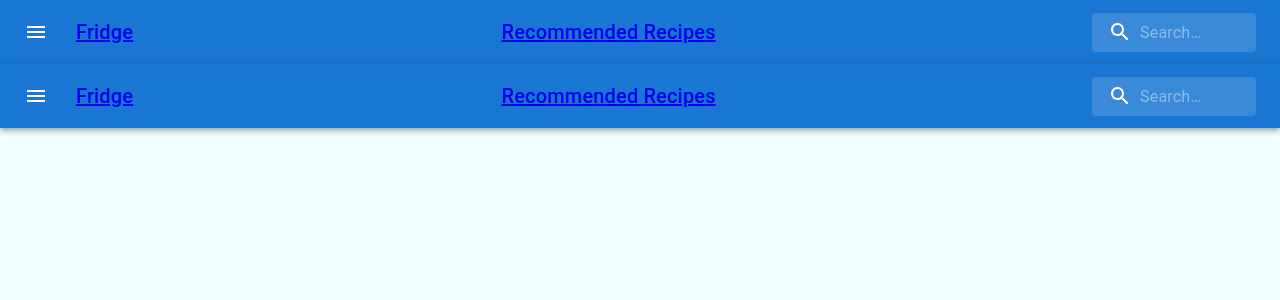
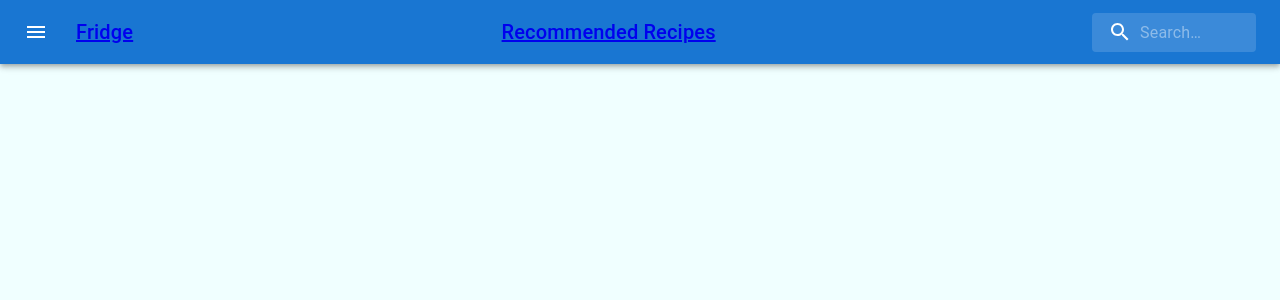
Before and after one commit to ybuchi/byomeals, a React (Create React App) app: page / in a window 1280 px wide. Shown: the top 300 px of the page. Built offline with nearby package versions, Linux system fonts and the light colour scheme; a web font is replaced by a local one.

Commit message:
Process of adding drawer

```diff
--- a/package.json
+++ b/package.json
@@ -5,6 +5,10 @@
   "dependencies": {
     "@emotion/react": "^11.8.2",
     "@emotion/styled": "^11.8.1",
+    "@fortawesome/fontawesome-svg-core": "^6.1.1",
+    "@fortawesome/free-solid-svg-icons": "^6.1.1",
+    "@fortawesome/react-fontawesome": "^0.1.18",
+    "@material-ui/core": "^4.12.3",
     "@mui/icons-material": "^5.5.1",
     "@mui/material": "^5.5.2",
     "@mui/styled-engine-sc": "^5.5.2",
@@ -27,7 +31,7 @@
     "build": "react-scripts build",
     "test": "react-scripts test",
     "eject": "react-scripts eject",
-    "server": "json-server --watch db.json -p 3001",
+    "server": "json-server --watch db.json -p 3004",
     "server2": "json-server --watch db2.json -p 4001",
     "server3": "json-server --watch db3.json -p 5001"
   },
--- a/public/index.html
+++ b/public/index.html
@@ -43,5 +43,6 @@
       To create a production bundle, use `npm run build` or `yarn build`.
     -->
     <script src="https://cdn.jsdelivr.net/npm/bootstrap@5.1.3/dist/js/bootstrap.bundle.min.js" integrity="sha384-ka7Sk0Gln4gmtz2MlQnikT1wXgYsOg+OMhuP+IlRH9sENBO0LRn5q+8nbTov4+1p" crossorigin="anonymous"></script>
+    <script src="https://kit.fontawesome.com/73a2f53a8a.js" crossorigin="anonymous"></script>
   </body>
 </html>
--- a/src/index.js
+++ b/src/index.js
@@ -16,7 +16,7 @@ render(
   <BrowserRouter>
     <Routes>
       <Route path="/" element={<App />}>
-        <Route index element={<App />}/>
+
         <Route path="fridge" element={<Fridge />} />
         <Route path="/recipes" element={<Recommended />} />
       </Route>
```
Also changed, not shown: src/Components/Drawer.js (added), 1 other file (tests, documents, lock files or other folders).
